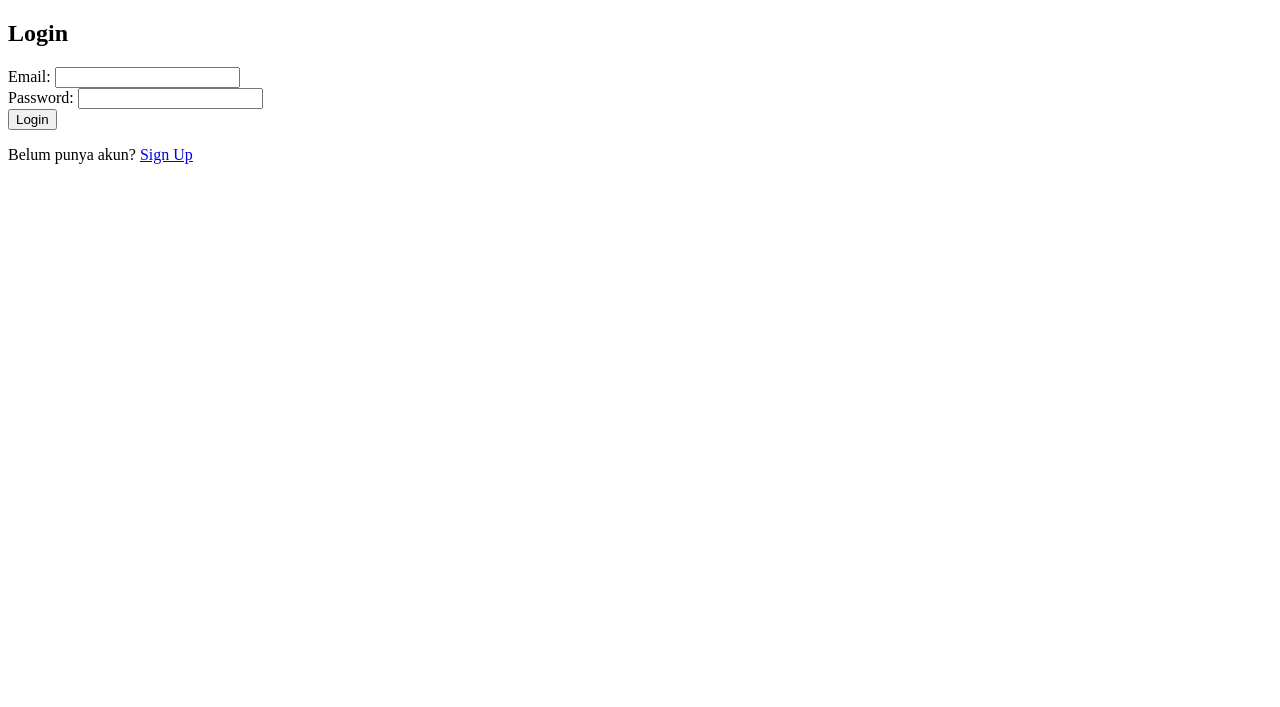
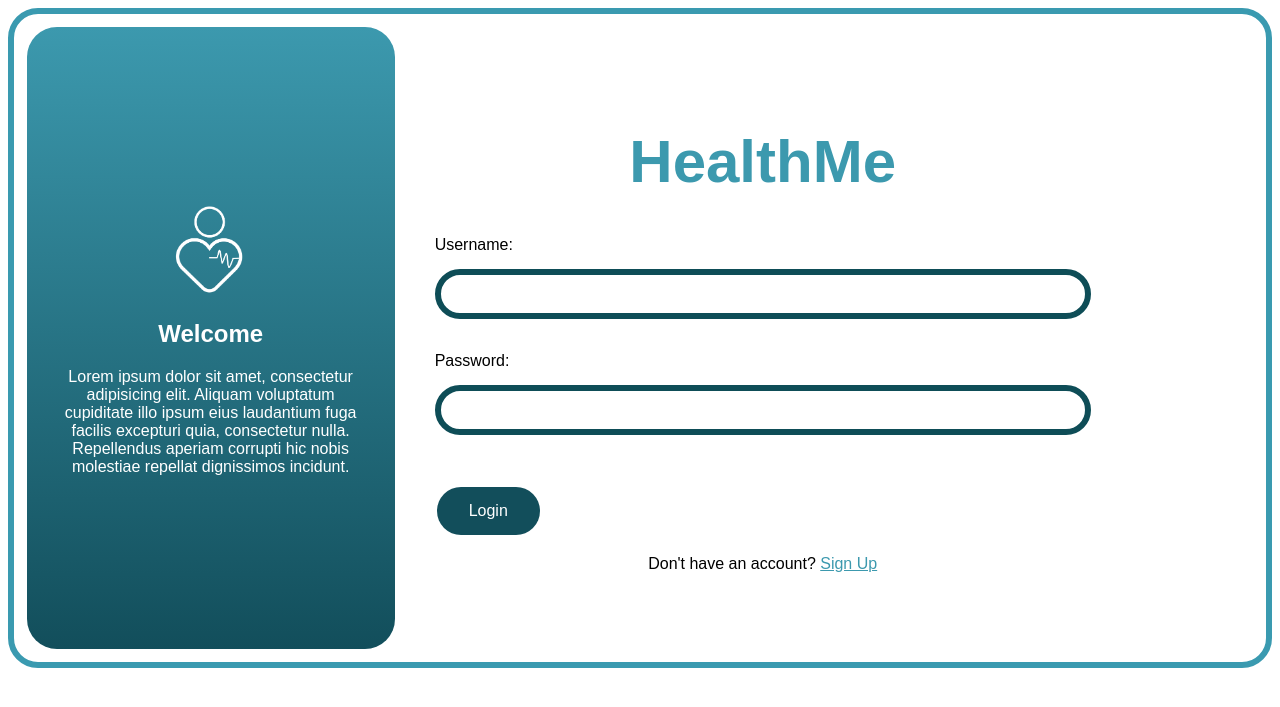
Before and after one commit to AndrewLorenzo/health-me, a Flask app: page /login in a window 1280 px wide. Shown: the top 707 px of the page. Run offline with Flask 3, Linux system fonts and the light colour scheme.

Commit message:
login page
html css login page

```diff
--- a/app1.py
+++ b/app1.py
@@ -36,7 +36,7 @@ def login():
                 return redirect('/home')
             else:
                 return redirect('/setup_profile')
-        return render_template('login/login.html', error='Invalid credentials')
+        return render_template('login/login.html', error='Account or password error')
     return render_template('login/login.html')
 
 @app.route('/signup', methods=['GET', 'POST'])
--- /dev/null
+++ b/static/login/style.css
@@ -0,0 +1,82 @@
+* {
+  box-sizing: border-box;
+  font-family: Arial, sans-serif;
+}
+
+.outter-container {
+  display: flex;
+  /* justify-content: space-evenly; */
+  border: 6px solid #3a9ab0;
+  border-radius: 30px;
+  height: 100%;
+  width: 100%;
+  overflow: hidden;
+  padding: 1%;
+}
+
+button {
+    background-color: #124e5b; /* Dark teal background */
+    justify-content: center;
+    border: none;
+    border-radius: 51px;
+    color: white;
+    padding: 15px 32px;
+    text-align: center;
+    text-decoration: none;
+    display: flex;
+    font-size: 16px;
+    margin: 4px 2px;
+    cursor: pointer;
+}
+
+.logo-container {
+  width: 100%;
+  background: linear-gradient(to bottom, #3c99ae, #124e5b);
+  color: white;
+  text-align: center;
+  display: flex;
+  flex-direction: column;
+  justify-content: center;
+  align-items: center;
+  border-radius: 30px;
+  padding: 2%;
+}
+
+.logo-container, .logo img {
+  max-width: 30%;
+}
+
+.form-container {
+  width: 60%;
+  padding: 60px 40px;
+  text-align: center;
+}
+
+.login-form {
+  display: flex;
+  flex-direction: column;
+  gap: 15px;
+  align-items: flex-start;
+}
+
+.login-form label {
+  font-weight: bold;
+  color: #3a9ab0;
+  font-size: 18px;
+}
+
+.login-form input {
+  width: 100%;
+  padding: 10px;
+  border: 6px solid #0e4d57;
+  border-radius: 25px;
+  font-size: 16px;
+}
+
+h1 {
+  font-size: 60px;
+}
+
+h1, .sign-up {
+    color: #3c99ae;
+}
--- a/templates/login/login.html
+++ b/templates/login/login.html
@@ -1,14 +1,37 @@
 <!DOCTYPE html>
-<html>
-<head><title>Login</title></head>
+<html lang="en">
+<head>
+    <meta charset="UTF-8">
+    <meta name="viewport" content="width=device-width, initial-scale=1.0">
+    <title>Document</title>
+    <link rel="stylesheet" href="{{ url_for('static', filename='login/style.css') }}">
+    <!-- <link rel="stylesheet" href="style.css"> -->
+</head>
 <body>
-    <h2>Login</h2>
-    <form method="POST">
-        Email: <input type="email" name="email" required><br>
-        Password: <input type="password" name="password" required><br>
-        <button type="submit">Login</button>
-    </form>
-    <p>Belum punya akun? <a href="/signup">Sign Up</a></p>
-    {% if error %}<p style="color:red;">{{ error }}</p>{% endif %}
+    <div class="outter-container">
+        <div class="logo-container">
+            <div class="logo">
+                <img src="{{ url_for('static', filename='assets/HealthMe.png') }}" class="icon" alt="HealthMe Logo">
+            </div>
+            <h2>Welcome</h2>
+            <span>
+                Lorem ipsum dolor sit amet, consectetur adipisicing elit.
+                Aliquam voluptatum cupiditate illo ipsum eius laudantium
+                fuga facilis excepturi quia, consectetur nulla. Repellendus
+                aperiam corrupti hic nobis molestiae repellat dignissimos incidunt.
+            </span>
+        </div>
+        <div class="form-container">
+            <h1>HealthMe</h1>
+            <form method="POST" class="login-form">
+                Username: <input type="email" name="email" required><br>
+                Password: <input type="password" name="password" required><br>
+                <button type="submit">Login</button>
+            </form>
+        <p>Don't have an account? <a class="sign-up" href="/signup">Sign Up</a></p>
+        {% if error %}<p style="color:red;">{{ error }}</p>{% endif %}
+        </div>
+    </div>
+
 </body>
 </html>
```
Also changed, not shown: static/assets/HealthMe.png (added).
